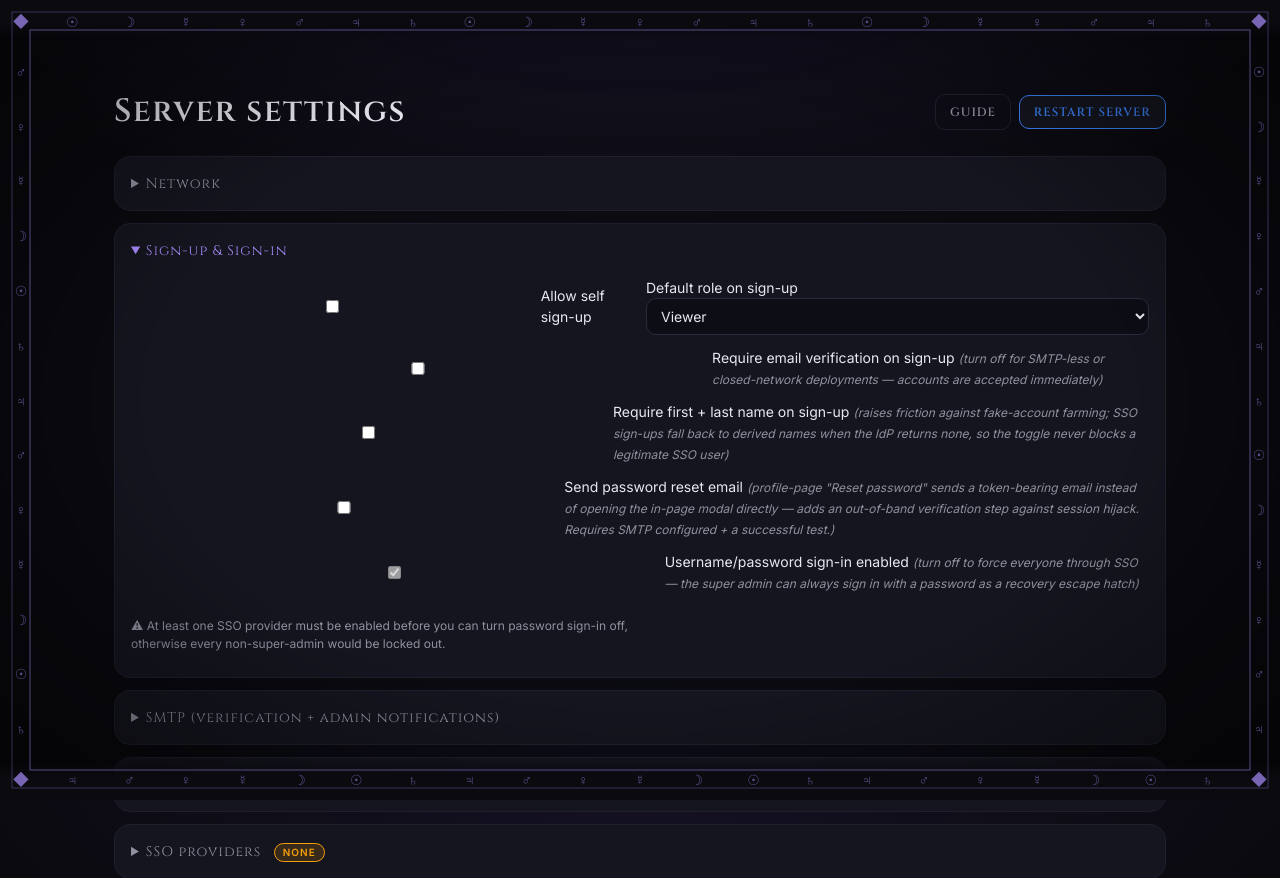
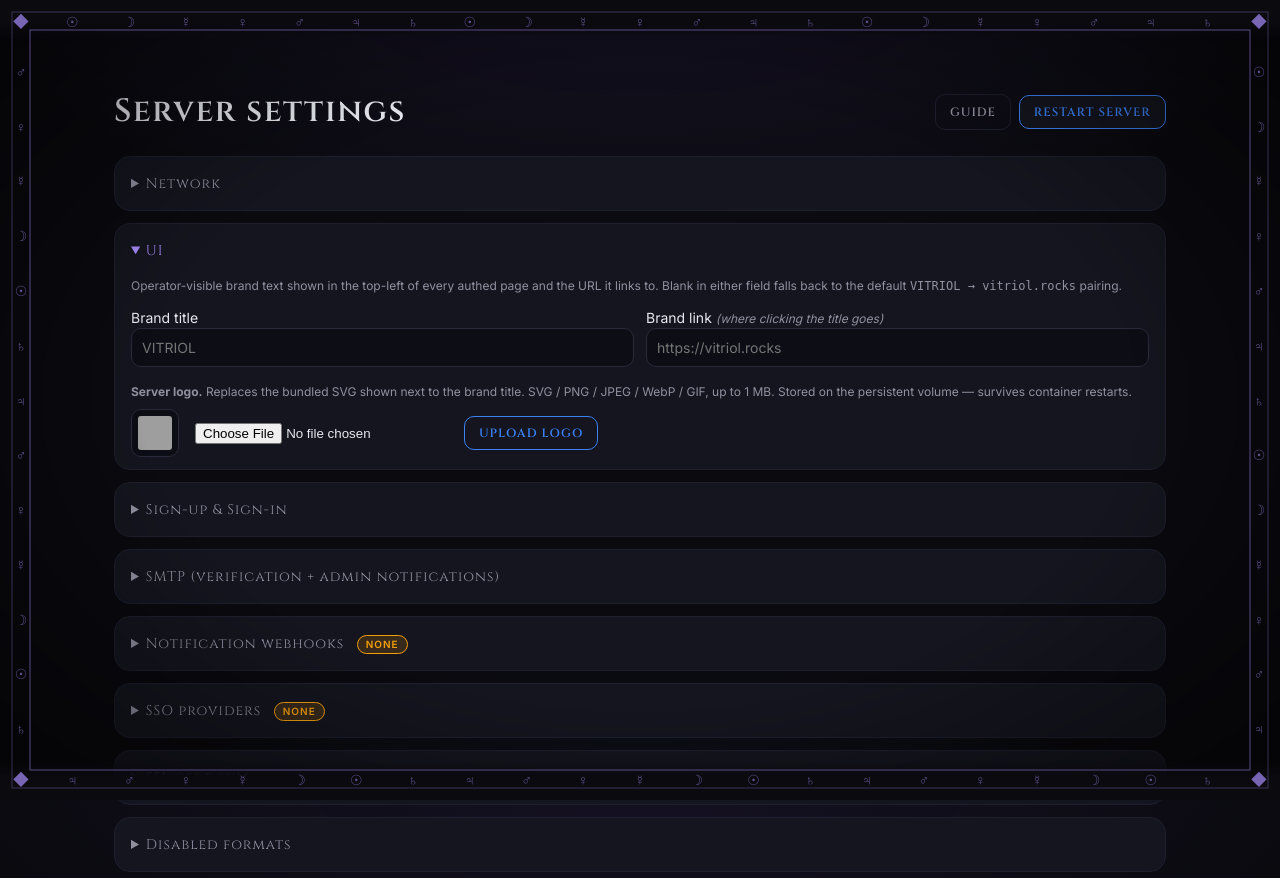
Before and after one commit to kl3mta3/Vitriol-Docker, a Python web app: template web/templates/admin_server.html in a window 1280 px wide, after a click on "UI". Shown: the top 878 px of the page. Run offline with Jinja, Linux system fonts and the light colour scheme; the template is opened without the code that fills it, so the values that code supplies are empty; grey boxes are pictures that could not be loaded.

Commit message:
UI updates

```diff
--- a/web/routes/me.py
+++ b/web/routes/me.py
@@ -45,6 +45,8 @@ async def update_me(req: SelfUpdateRequest, user: User = Depends(get_current_use
         if req.theme not in VALID_THEMES:
             raise HTTPException(status_code=400, detail=f"Unknown theme. Choose from {sorted(VALID_THEMES)}")
         user.theme = req.theme
+    if req.show_border is not None:
+        user.show_border = bool(req.show_border)
     if req.first_name is not None:
         user.first_name = req.first_name.strip() or None
     if req.last_name is not None:
--- a/web/routes/ui.py
+++ b/web/routes/ui.py
@@ -48,6 +48,11 @@ def _common_ctx(request: Request, user: Optional[User], db: Session) -> dict:
         # verification step when this is on. Only meaningful when SMTP
         # is healthy; the admin UI greys the toggle out otherwise.
         "password_reset_via_email": bool(getattr(s, "password_reset_via_email", False)) if s else False,
+        # Brand identity for the nav. Falls back to the legacy
+        # "VITRIOL → vitriol.rocks" pairing when the operator hasn't
+        # customized them (NULL columns or no row yet).
+        "brand_title": (getattr(s, "brand_title", None) if s else None) or "VITRIOL",
+        "brand_link": (getattr(s, "brand_link", None) if s else None) or "https://vitriol.rocks",
         "show_users_tab": user is not None and has_capability(user, CAN_VIEW_USERS_TAB),
         "show_server_tab": user is not None and has_capability(user, CAN_VIEW_SERVER_TAB),
         "show_files_tab": user is not None and has_capability(user, CAN_VIEW_OWN_FILES),
--- a/web/static/js/admin_server.js
+++ b/web/static/js/admin_server.js
@@ -2432,6 +2432,103 @@ if (dbPendingRestartBtn) {
   });
 }
 
+// ============================================================
+//   Branding logo — upload + reset.
+// ============================================================
+//
+// Separate from the form-driven settings PATCH because file uploads
+// need multipart/form-data, not JSON. The "Reset to default" button
+// is only visible when an operator upload exists; toggled by a
+// painter that runs after load() so its initial state matches the
+// settings response.
+
+const logoFileInput = document.getElementById('logo-file-input');
+const logoUploadBtn = document.getElementById('logo-upload-btn');
+const logoResetBtn  = document.getElementById('logo-reset-btn');
+const logoPreview   = document.getElementById('logo-preview');
+const logoMsg       = document.getElementById('logo-msg');
+
+function _setLogoMsg(text, isError) {
+  if (!logoMsg) return;
+  logoMsg.textContent = text;
+  logoMsg.className = (isError ? 'error small' : 'ok small');
+  logoMsg.hidden = !text;
+}
+
+function _bustLogoCache() {
+  // The GET endpoint sets Cache-Control: public, max-age=60 — to make
+  // a new upload visible immediately, append a fresh cache-bust query
+  // param to both the preview img on this page and the nav-logo img
+  // up top. Other pages will pick up the new logo on next navigation.
+  if (logoPreview) {
+    logoPreview.src = `/api/v1/server/branding/logo?_=${Date.now()}`;
+  }
+  const navLogo = document.querySelector('.nav-logo');
+  if (navLogo) navLogo.src = `/api/v1/server/branding/logo?_=${Date.now()}`;
+}
+
+function paintLogoResetVisibility(s) {
+  if (!logoResetBtn) return;
+  logoResetBtn.hidden = !s.brand_logo_set;
+}
+
+if (logoUploadBtn && logoFileInput) {
+  logoUploadBtn.addEventListener('click', async () => {
+    const f = logoFileInput.files && logoFileInput.files[0];
+    if (!f) {
+      _setLogoMsg('Pick a file first.', true);
+      return;
+    }
+    // Quick client-side size check so a 50 MB attempt doesn't waste
+    // a round trip. Server enforces the same 1 MB cap.
+    if (f.size > 1024 * 1024) {
+      _setLogoMsg(`File too large (${(f.size / 1024 / 1024).toFixed(2)} MB). Max 1 MB.`, true);
+      return;
+    }
+    _setLogoMsg('Uploading…', false);
+    logoUploadBtn.disabled = true;
+    try {
+      const fd = new FormData();
+      fd.append('file', f);
+      const r = await fetch('/api/v1/server/branding/logo', {
+        method: 'POST', body: fd, credentials: 'same-origin',
+      });
+      if (!r.ok) {
+        const j = await r.json().catch(() => ({}));
+        throw new Error(j.detail || `Upload failed (${r.status}).`);
+      }
+      _setLogoMsg('Logo uploaded.', false);
+      logoFileInput.value = '';
+      _bustLogoCache();
+      const s = await api.get('/server/settings');
+      paintLogoResetVisibility(s);
+    } catch (ex) {
+      _setLogoMsg(ex.message || 'Upload failed.', true);
+    } finally {
+      logoUploadBtn.disabled = false;
+    }
+  });
+}
+
+if (logoResetBtn) {
+  logoResetBtn.addEventListener('click', async () => {
+    if (!confirm('Reset to the bundled default logo? Your uploaded image will be deleted.')) return;
+    _setLogoMsg('Resetting…', false);
+    logoResetBtn.disabled = true;
+    try {
+      await api.del('/server/branding/logo');
+      _setLogoMsg('Reverted to default.', false);
+      _bustLogoCache();
+      const s = await api.get('/server/settings');
+      paintLogoResetVisibility(s);
+    } catch (ex) {
+      _setLogoMsg(ex.detail || 'Reset failed.', true);
+    } finally {
+      logoResetBtn.disabled = false;
+    }
+  });
+}
+
 // Kick everything off. load() populates the bulk of the form;
 // refreshStorageSection + reloadDbProviders paint the new sections
 // that need post-load wiring (visibility, pills, table render).
@@ -2439,4 +2536,9 @@ if (dbPendingRestartBtn) {
   await load();
   await refreshStorageSection();
   await reloadDbProviders();
+  // Initial visibility for the "Reset to default" button.
+  try {
+    const s = await api.get('/server/settings');
+    paintLogoResetVisibility(s);
+  } catch (_) { /* ignore */ }
 })();
--- a/web/static/js/border.js
+++ b/web/static/js/border.js
@@ -78,6 +78,16 @@
   function renderBorder() {
     const svg = document.getElementById("alchemy-border");
     if (!svg) return;
+
+    // Per-user opt-out — read `data-show-border` on <html>. Default
+    // (missing attribute or value="on") renders. value="off" wipes
+    // the SVG and stops. The MutationObserver below picks up changes
+    // to this attribute so the flip is live, no reload needed.
+    const showBorder = document.documentElement.getAttribute("data-show-border");
+    if (showBorder === "off") {
+      svg.innerHTML = "";
+      return;
+    }
 
     const w = window.innerWidth;
     const h = window.innerHeight;
@@ -245,7 +255,7 @@
       const obs = new MutationObserver(() => renderBorder());
       obs.observe(document.documentElement, {
         attributes: true,
-        attributeFilter: ["data-theme", "class"],
+        attributeFilter: ["data-theme", "data-show-border", "class"],
       });
     } catch (_) {
       // Older browsers without MutationObserver — they'll just keep
--- a/web/templates/admin_server.html
+++ b/web/templates/admin_server.html
@@ -34,6 +34,40 @@
       <p class="muted small">
         <strong>Public base URL</strong> is what shows up in verification emails and OIDC redirect URIs — set it to whatever users type in the browser.
       </p>
+    </details>
+
+    <details name="server-settings"><summary>UI</summary>
+      <p class="muted small" style="margin-bottom: 8px;">
+        Operator-visible brand text shown in the top-left of every
+        authed page and the URL it links to. Blank in either field
+        falls back to the default <code>VITRIOL → vitriol.rocks</code>
+        pairing.
+      </p>
+      <div class="grid-2">
+        <label>
+          <span>Brand title</span>
+          <input name="brand_title" type="text" maxlength="64" placeholder="VITRIOL" />
+        </label>
+        <label>
+          <span>Brand link <em class="muted small">(where clicking the title goes)</em></span>
+          <input name="brand_link" type="text" maxlength="512" placeholder="https://vitriol.rocks" />
+        </label>
+      </div>
+
+      <p class="muted small" style="margin: 16px 0 8px;">
+        <strong>Server logo.</strong> Replaces the bundled SVG shown next
+        to the brand title. SVG / PNG / JPEG / WebP / GIF, up to 1 MB.
+        Stored on the persistent volume — survives container restarts.
+      </p>
+      <div class="logo-upload-row" style="display: flex; gap: 16px; align-items: center; flex-wrap: wrap;">
+        <img id="logo-preview" src="/api/v1/server/branding/logo?v={{ v }}"
+             alt="Current logo" width="48" height="48"
+             style="border: 1px solid var(--border-2); border-radius: var(--radius); padding: 6px; background: var(--surface-2);" />
+        <input type="file" id="logo-file-input" accept="image/svg+xml,image/png,image/jpeg,image/webp,image/gif" />
+        <button type="button" id="logo-upload-btn" class="btn btn-secondary">Upload logo</button>
+        <button type="button" id="logo-reset-btn" class="btn btn-ghost" hidden>Reset to default</button>
+      </div>
+      <p id="logo-msg" class="muted small" style="margin-top: 6px;" hidden></p>
     </details>
 
     <details name="server-settings"><summary>Sign-up &amp; Sign-in</summary>
--- a/web/templates/base.html
+++ b/web/templates/base.html
@@ -1,5 +1,12 @@
 <!DOCTYPE html>
-<html lang="en"{% if user and user.theme and user.theme != 'default' %} data-theme="{{ user.theme }}"{% endif %}>
+{#- <html> carries two preference attributes:
+      - data-theme       : visual palette (set when user picked a non-default)
+      - data-show-border : "on"/"off" — toggles the alchemy SVG border.
+                           border.js reads this on every render and on
+                           MutationObserver attribute-change.
+    Anonymous pages (signin/signup/reset/forgot — no `user` in context)
+    default to "on" so the brand visual stays present pre-login. -#}
+<html lang="en"{% if user and user.theme and user.theme != 'default' %} data-theme="{{ user.theme }}"{% endif %} data-show-border="{% if user and user.show_border is sameas false %}off{% else %}on{% endif %}">
 <head>
   <meta charset="UTF-8" />
   <meta name="viewport" content="width=device-width, initial-scale=1.0" />
@@ -30,12 +37,18 @@
   {% if user %}
   <nav class="nav">
     <div class="nav-inner">
-      {# Brand link points at the marketing site, not the app home. The
-         "App" entry in nav-links covers in-app navigation back to / —
-         the brand mark is for "take me back to vitriol.rocks". #}
-      <a href="https://vitriol.rocks" class="nav-brand" rel="noopener">
-        <img class="nav-logo" src="/static/img/logo.svg" alt="" width="28" height="28" />
-        <span>VITRIOL</span>
+      {# Brand link points at the marketing site by default, not the
+         app home. The "App" entry in nav-links covers in-app navigation
+         back to /. Both the title text and the target URL are
+         operator-customizable from Server settings → UI. #}
+      <a href="{{ brand_link or 'https://vitriol.rocks' }}" class="nav-brand" rel="noopener">
+        {# Logo URL routes through /api/v1/server/branding/logo so an
+           operator-uploaded file is served when present, falling back
+           to the bundled SVG. ?v={{ v }} forces a cache-bust on app
+           version bumps; uploading a new logo invalidates within ~60s
+           (the GET endpoint sets Cache-Control: public, max-age=60). #}
+        <img class="nav-logo" src="/api/v1/server/branding/logo?v={{ v }}" alt="" width="28" height="28" />
+        <span>{{ brand_title or 'VITRIOL' }}</span>
       </a>
       <div class="nav-links">
         <a href="/">App</a>
--- a/web/templates/profile.html
+++ b/web/templates/profile.html
@@ -27,6 +27,10 @@
       <button class="theme-swatch" data-theme="parchment" title="Parchment — light"><span class="sw bg-parchment"></span><em>Parchment</em></button>
       <button class="theme-swatch" data-theme="obsidian" title="Obsidian — minimalist dark"><span class="sw bg-obsidian"></span><em>Obsidian</em></button>
     </div>
+    <label class="checkbox-row" style="margin-top: 12px;">
+      <input type="checkbox" id="show-border-toggle" {% if user.show_border %}checked{% endif %} />
+      <span>Show alchemy border <em class="muted small">(the planetary symbols + frame around the viewport)</em></span>
+    </label>
     <p id="theme-msg" class="ok" hidden></p>
   </div>
 
```
Also changed, not shown: web/models.py (+28 -0 lines), web/routes/server.py (+157 -1 lines), web/schemas.py (+10 -0 lines), web/services/bootstrap.py (+17 -0 lines), web/static/js/profile.js (+33 -0 lines).
